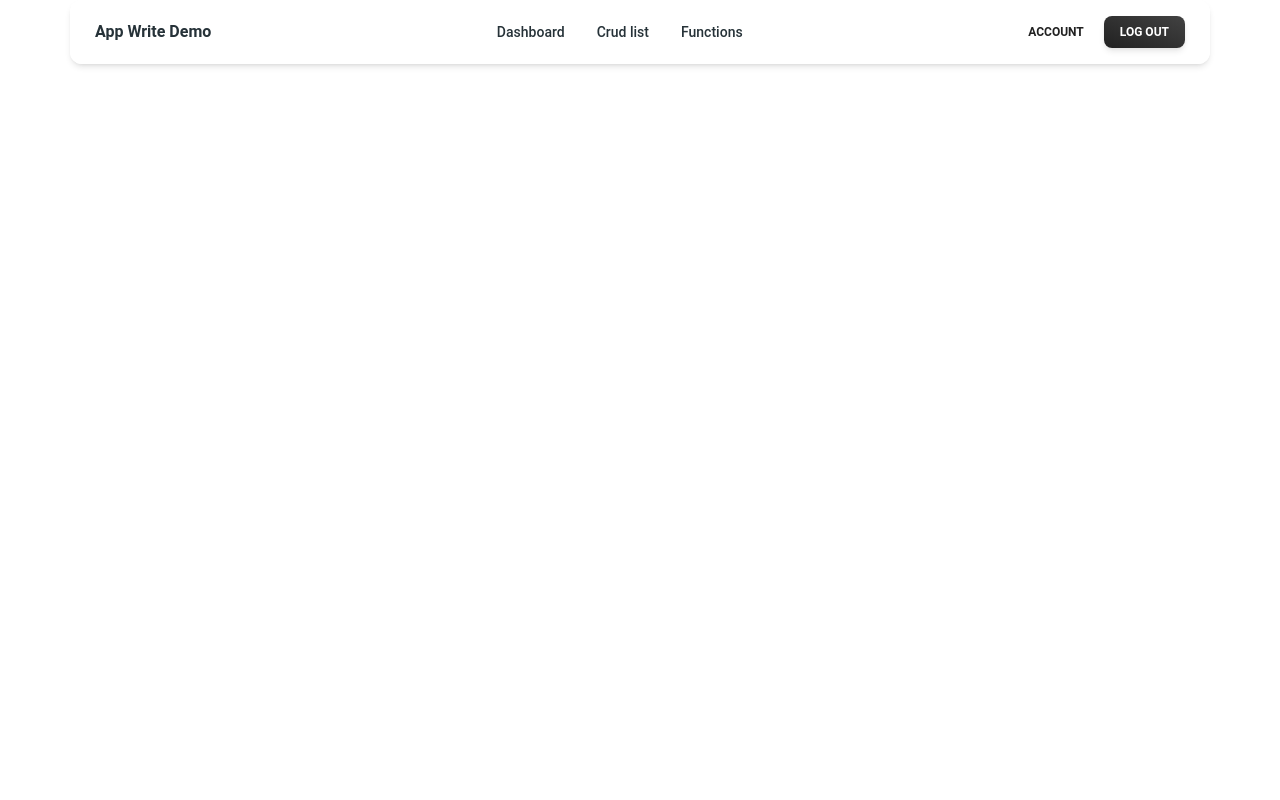
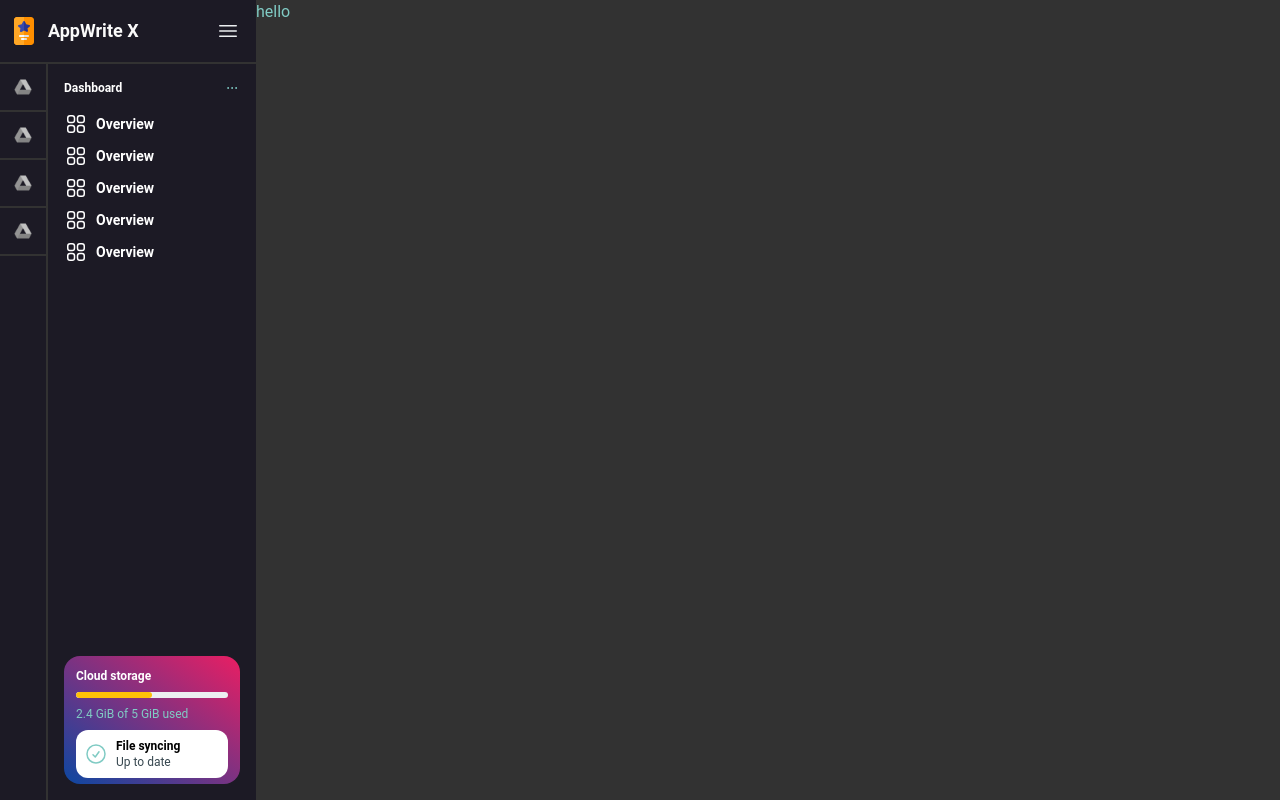
Before and after one commit to wojciechmarek/one-board, a React (Vite) app: page /dashboard in a window 1280 px wide. Built offline with nearby package versions, Linux system fonts and the light colour scheme; no server answers.

Commit message:
feat: implement dashboard's side navigation

```diff
--- /dev/null
+++ b/src/src/components/app/Navigation.tsx
@@ -0,0 +1,82 @@
+import driveIcon from 'src/src/assets/icons/google-drive.png';
+
+import {
+  Bars3Icon,
+  ChartBarIcon,
+  CheckCircleIcon,
+  CircleStackIcon,
+  Cog6ToothIcon,
+  EllipsisHorizontalIcon,
+  PlusCircleIcon,
+  Squares2X2Icon,
+} from '@heroicons/react/24/outline';
+import { Button, Progress } from '@material-tailwind/react';
+import brandLogo from 'src/src/assets/icons/certificate-svgrepo-com.svg';
+
+export const Navigation = () => {
+  const mainMenuItems = [driveIcon, driveIcon, driveIcon, driveIcon];
+
+  const secondaryMenuItems = [
+    { name: 'Overview', icon: <Squares2X2Icon /> },
+    { name: 'Overview', icon: <CircleStackIcon /> },
+    { name: 'Overview', icon: <ChartBarIcon /> },
+    { name: 'Overview', icon: <Cog6ToothIcon /> },
+    { name: 'Overview', icon: <PlusCircleIcon /> },
+  ];
+  return (
+    <header className="flex h-screen w-64 flex-col bg-[#1c1a25]">
+      <div className="flex h-16 flex-row content-center justify-between border-b-2 border-[#323232] p-2">
+        <a href="/" className="flex items-center gap-2">
+          <img src={brandLogo} alt="brand logo" className="h-8" />
+          <h1 className="text-lg font-bold text-gray-50">AppWrite X</h1>
+        </a>
+        <Button variant="text" className="p-2">
+          <div className="my-auto h-6 w-6">
+            <Bars3Icon className="stroke-blue-gray-50" />
+          </div>
+        </Button>
+      </div>
+      <div className="flex flex-grow flex-row">
+        <div className="h-full w-12 border-r-2 border-[#323232]">
+          {mainMenuItems.map((item) => (
+            <div className="grid h-12 border-b-2 border-[#323232] grayscale">
+              <img src={item} className="h-6 w-6 place-self-center" />
+            </div>
+          ))}
+        </div>
+        <div className="flex flex-grow flex-col p-4">
+          <div className="flex justify-between">
+            <h2 className="text-xs font-bold text-white">Dashboard</h2>
+            <div className="h-4 w-4">
+              <EllipsisHorizontalIcon />
+            </div>
+          </div>
+          <div className="mt-4 flex flex-grow flex-col gap-2">
+            {secondaryMenuItems.map((item) => (
+              <div className="flex flex-row items-center gap-2">
+                <div className="h-6 w-6">
+                  <Squares2X2Icon className="stroke-white" />
+                </div>
+                <p className="text-sm font-bold text-white">Overview</p>
+              </div>
+            ))}
+          </div>
+          <div className="h-32 rounded-2xl bg-gradient-to-tr from-blue-900 to-pink-500 p-3">
+            <h6 className="text-xs font-bold text-white">Cloud storage</h6>
+            <Progress value={50} color="amber" size="sm" className="mt-2" />
+            <h6 className="mt-2 text-xs">2.4 GiB of 5 GiB used</h6>
+            <div className="mt-2 flex flex-row items-center gap-2 rounded-xl bg-white p-2">
+              <div className="h-6 w-6">
+                <CheckCircleIcon />
+              </div>
+              <div>
+                <p className="text-xs font-bold text-black">File syncing</p>
+                <p className="text-xs text-blue-gray-800">Up to date</p>
+              </div>
+            </div>
+          </div>
+        </div>
+      </div>
+    </header>
+  );
+};
--- a/src/src/routes/app/layout/AppLayout.tsx
+++ b/src/src/routes/app/layout/AppLayout.tsx
@@ -1,8 +1,8 @@
-import { Button, Collapse, IconButton, Navbar, Typography } from '@material-tailwind/react';
+import { Typography } from '@material-tailwind/react';
 
-import { Bars3Icon, XMarkIcon } from '@heroicons/react/24/outline';
 import { useEffect, useState } from 'react';
 import { Link, Outlet, useNavigate } from 'react-router';
+import { Navigation } from 'src/src/components/app/Navigation';
 import { account } from '../../../api/app-write';
 
 type Props = {};
@@ -11,17 +11,17 @@ function NavList() {
   return (
     <ul className="my-2 flex flex-col gap-2 lg:mb-0 lg:mt-0 lg:flex-row lg:items-center lg:gap-6">
       <Typography placeholder={undefined} as="li" variant="small" color="blue-gray" className="p-1 font-medium">
-        <Link to={'/dashboard'} className="flex items-center hover:text-blue-500 transition-colors">
+        <Link to={'/dashboard'} className="flex items-center transition-colors hover:text-blue-500">
           Dashboard
         </Link>
       </Typography>
       <Typography placeholder={undefined} as="li" variant="small" color="blue-gray" className="p-1 font-medium">
-        <Link to={'/crud-list'} className="flex items-center hover:text-blue-500 transition-colors">
+        <Link to={'/crud-list'} className="flex items-center transition-colors hover:text-blue-500">
           Crud list
         </Link>
       </Typography>
       <Typography placeholder={undefined} as="li" variant="small" color="blue-gray" className="p-1 font-medium">
-        <Link to={'/functions'} className="flex items-center hover:text-blue-500 transition-colors">
+        <Link to={'/functions'} className="flex items-center transition-colors hover:text-blue-500">
           Functions
         </Link>
       </Typography>
@@ -54,7 +54,7 @@ export const AppLayout = (props: Props) => {
   };
   return (
     <>
-      <Navbar placeholder={undefined} className="mx-auto max-w-screen-xl px-6 py-3">
+      {/* <Navbar placeholder={undefined} className="mx-auto max-w-screen-xl px-6 py-3">
         <div className="flex items-center justify-between text-blue-gray-900">
           <Link to={'/'}>
             <Typography placeholder={undefined} as="a" href="#" variant="h6" className="mr-4 cursor-pointer py-1.5">
@@ -101,10 +101,11 @@ export const AppLayout = (props: Props) => {
         <Collapse open={openNav}>
           <NavList />
         </Collapse>
-      </Navbar>
-      <main className="mx-auto max-w-screen-xl px-6 py-3">
+      </Navbar> */}
+      <body className="flex flex-row bg-[#323232] text-teal-200">
+        <Navigation />
         <Outlet />
-      </main>
+      </body>
     </>
   );
 };
--- a/src/src/routes/app/pages/dashboard/DashboardPage.tsx
+++ b/src/src/routes/app/pages/dashboard/DashboardPage.tsx
@@ -18,6 +18,7 @@ export const DashboardPage = (props: Props) => {
   return (
     <>
       <pre>{JSON.stringify(session, null, 2)}</pre>
+      <p>hello</p>
     </>
   );
 };
--- a/src/src/routes/auth/layout/AuthLayout.tsx
+++ b/src/src/routes/auth/layout/AuthLayout.tsx
@@ -2,7 +2,7 @@ import { Outlet } from 'react-router';
 
 export const AuthLayout = () => {
   return (
-    <body className="bg-[#13121a] text-teal-200">
+    <body className="bg-[#242424] text-teal-200">
       <Outlet />
     </body>
   );
```
Also changed, not shown: src/src/assets/icons/google-drive.png (added).
